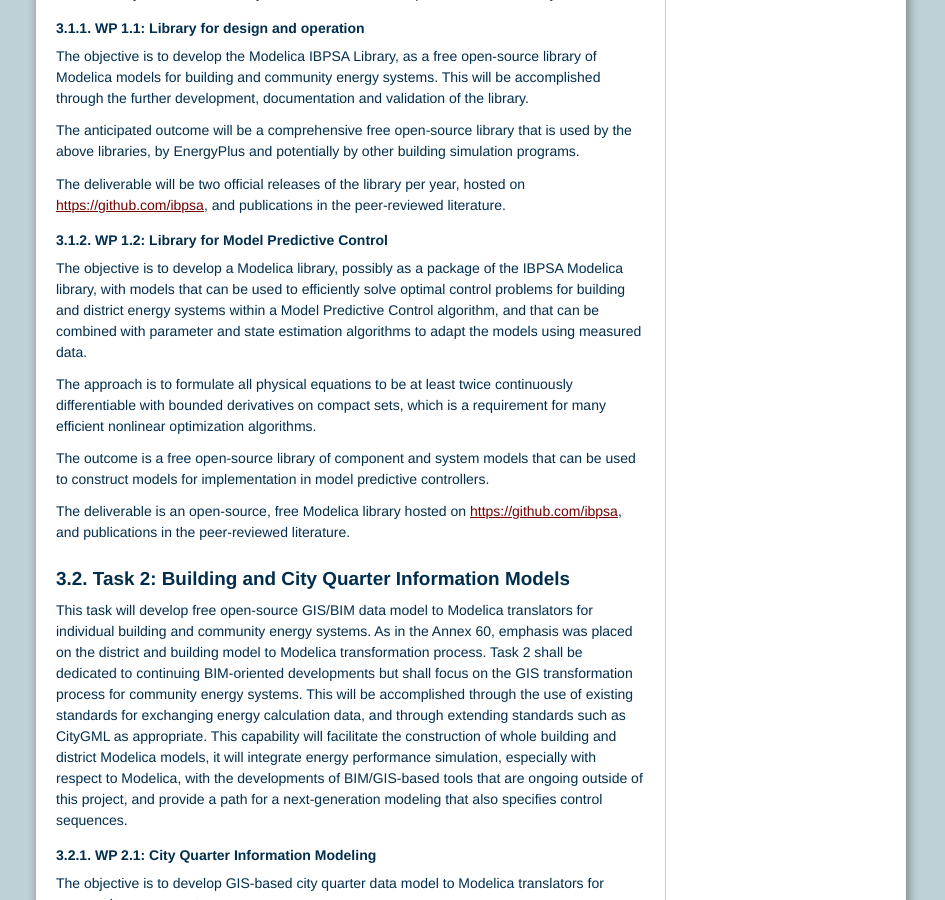
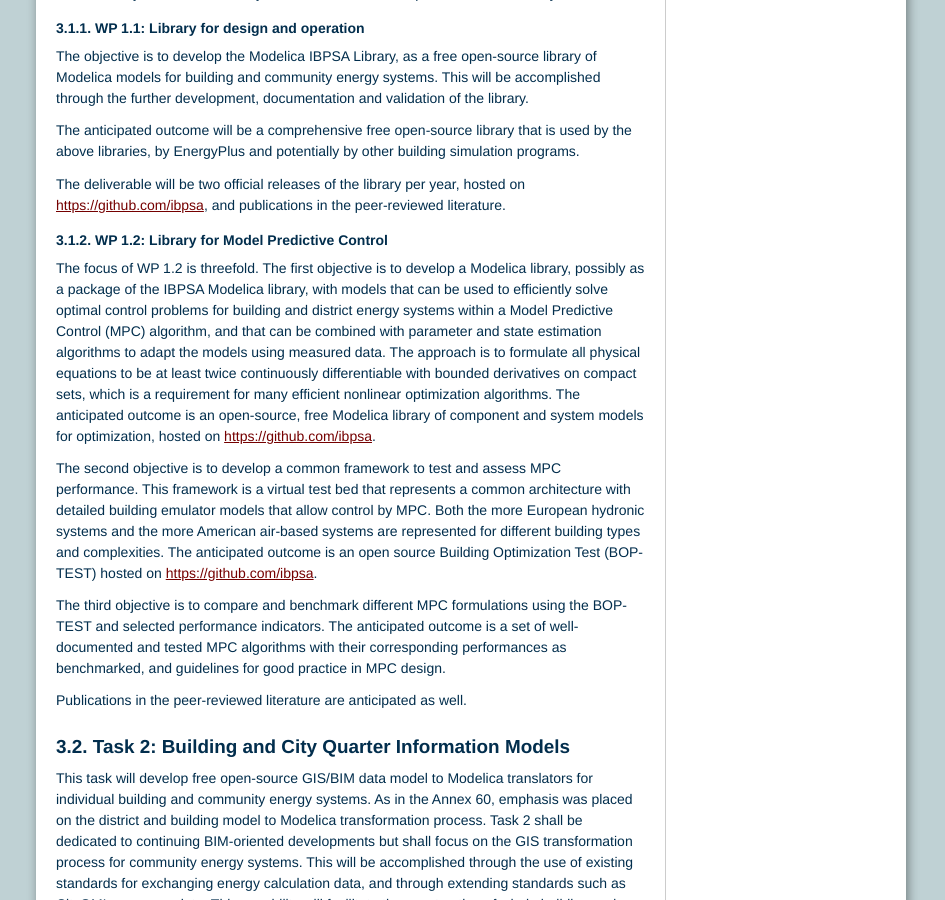
Before and after one commit to ibpsa/project1, a Sphinx documentation site: the page built from meetings/2018-02-27-expert-meeting-berlin/ibpsa-project-1-workplan/source/proposal.rst, in a window 1280 px wide and 900 px high, scrolled down 2417 px. Shown: the whole window, without its empty margins (169-1114 px from the left). Built offline with Sphinx 7.4.7, drawn with Linux system fonts in a browser that asks for light colours; cross-references to code outside the pages are shown as plain code.

Commit message:
WP 1.2 updated by Lieve

```diff
--- a/meetings/2018-02-27-expert-meeting-berlin/ibpsa-project-1-workplan/source/proposal.rst
+++ b/meetings/2018-02-27-expert-meeting-berlin/ibpsa-project-1-workplan/source/proposal.rst
@@ -151,24 +151,14 @@ and publications in the peer-reviewed literature.
 WP 1.2: Library for Model Predictive Control
 ~~~~~~~~~~~~~~~~~~~~~~~~~~~~~~~~~~~~~~~~~~~~
 
-The objective is to develop a Modelica library, possibly as a package of the
-IBPSA Modelica library, with models that can be
-used to efficiently solve optimal control problems for building
-and district energy systems within a
-Model Predictive Control algorithm, and that can be combined
-with parameter and state estimation algorithms to adapt the models
-using measured data.
+The focus of WP 1.2 is threefold.
+The first objective is to develop a Modelica library, possibly as a package of the IBPSA Modelica library, with models that can be used to efficiently solve optimal control problems for building and district energy systems within a Model Predictive Control (MPC) algorithm, and that can be combined with parameter and state estimation algorithms to adapt the models using measured data. The approach is to formulate all physical equations to be at least twice continuously differentiable with bounded derivatives on compact sets, which is a requirement for many efficient nonlinear optimization algorithms. The anticipated outcome is an open-source, free Modelica library of component and system models for optimization, hosted on https://github.com/ibpsa.
 
-The approach is to formulate all physical equations to be at least twice
-continuously differentiable with bounded derivatives on compact sets,
-which is a requirement for many efficient nonlinear optimization algorithms.
+The second objective is to develop a common framework to test and assess MPC performance. This framework is a virtual test bed that represents a common architecture with detailed building emulator models that allow control by MPC. Both the more European hydronic systems and the more American air-based systems are represented for different building types and complexities. The anticipated outcome is an open source Building Optimization Test (BOP-TEST) hosted on https://github.com/ibpsa.
 
-The outcome is a free open-source library of component and system models
-that can be used to construct models for implementation in model predictive controllers.
+The third objective is to compare and benchmark different MPC formulations using the BOP-TEST and selected performance indicators. The anticipated outcome is a set of well-documented and tested MPC algorithms with their corresponding performances as benchmarked, and guidelines for good practice in MPC design.
 
-The deliverable is an open-source, free Modelica library hosted on
-https://github.com/ibpsa,
-and publications in the peer-reviewed literature.
+Publications in the peer-reviewed literature are anticipated as well.
 
 
 Task 2: Building and City Quarter Information Models
```
